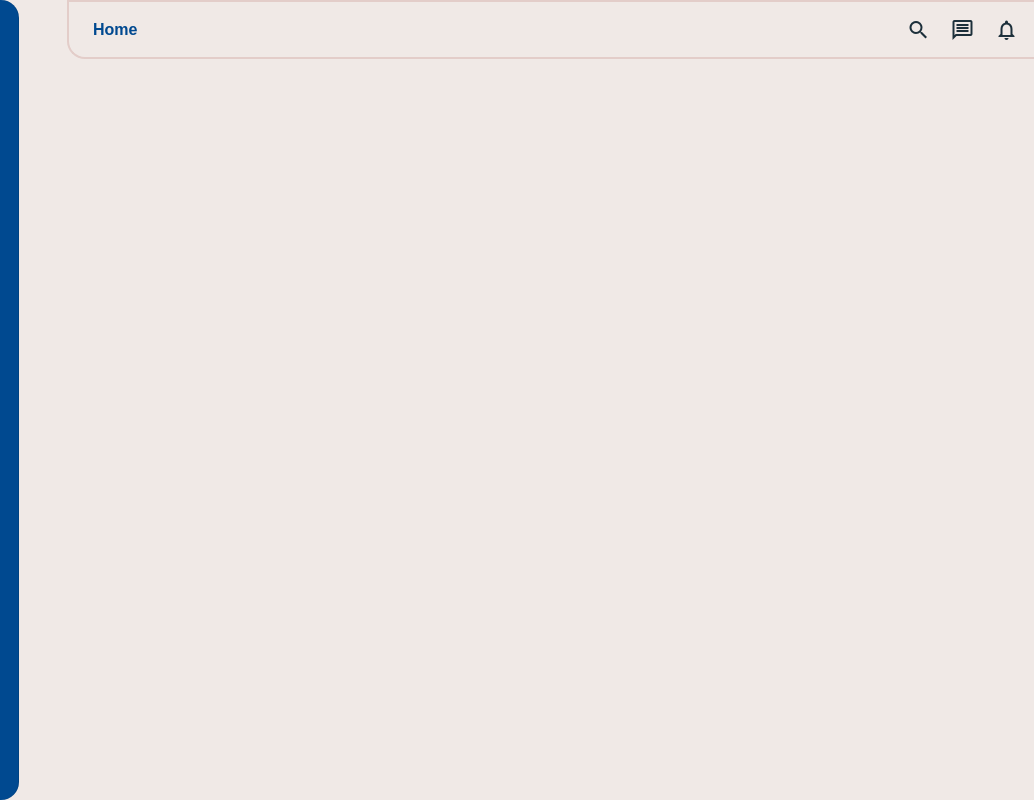
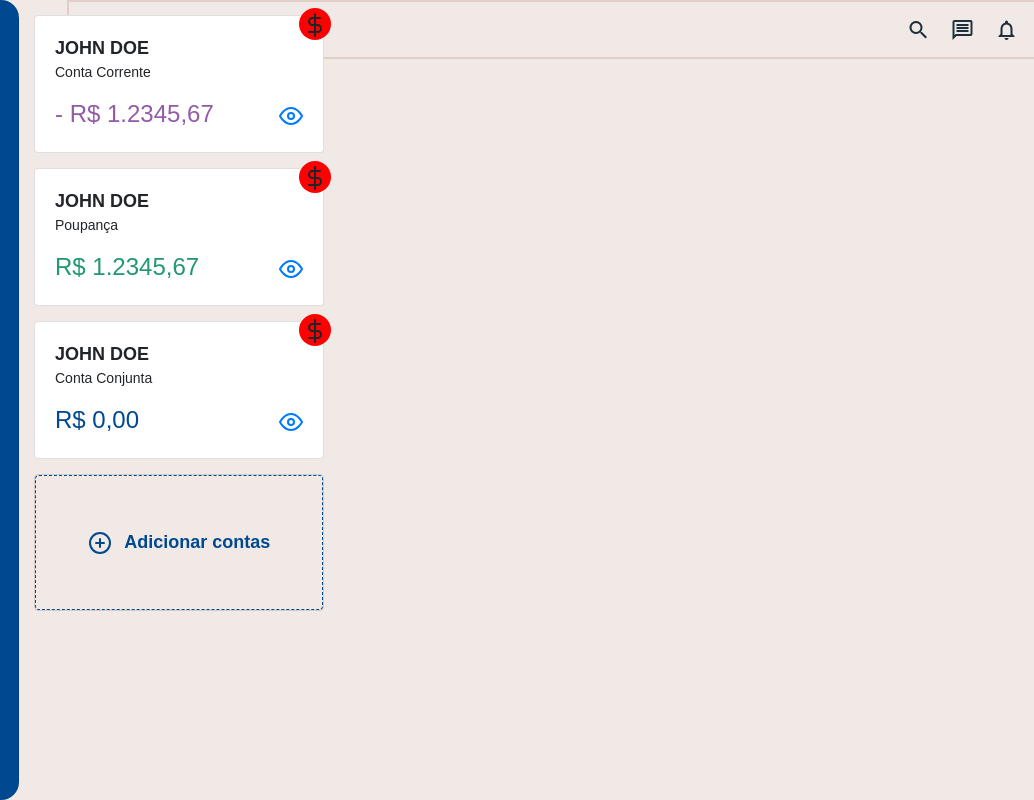
Before and after one commit to G2-D/rebranding-itau, a website built with webpack: page public/index.html in a window 1280 px wide. Shown: the full height of the page, 87-1121 px from the left. Built offline with nearby package versions, Linux system fonts and the light colour scheme; grey boxes are pictures that could not be loaded; a web font is replaced by a local one.

Commit message:
Nova branch

```diff
--- a/public/index.html
+++ b/public/index.html
@@ -78,7 +78,85 @@
                             </div>
                         </div>
                     </div>
-                </nav>
+				</nav>
+
+				<!-- #sidebar-account -->
+				<section class="sidebar-account">
+					<div class="col">
+						<div class="account-list">
+							<div class="card">
+								<div class="card-icon">
+									<span data-feather="dollar-sign"></span>
+								</div>
+								<div class="card-body">
+									<h6 class="card-title">
+										<strong>
+											JOHN DOE
+										</strong>
+										<span>
+											Conta Corrente
+										</span>
+									</h6>
+									<p class="card-text negative">
+										- R$ 1.2345,67
+										<a href="#" title="Ver fatura">
+											<span data-feather="eye"></span>
+										</a>
+									</p>
+								</div>
+							</div>
+							<div class="card">
+								<div class="card-icon">
+									<span data-feather="dollar-sign"></span>
+								</div>
+								<div class="card-body">
+									<h6 class="card-title">
+										<strong>
+											JOHN DOE
+										</strong>
+										<span>
+											Poupança
+										</span>
+									</h6>
+									<p class="card-text positive">
+										R$ 1.2345,67
+										<a href="#" title="Ver fatura">
+											<span data-feather="eye"></span>
+										</a>
+									</p>
+								</div>
+							</div>
+							<div class="card">
+								<div class="card-icon">
+									<span data-feather="dollar-sign"></span>
+								</div>
+								<div class="card-body">
+									<h6 class="card-title">
+										<strong>
+											JOHN DOE
+										</strong>
+										<span>
+											Conta Conjunta
+										</span>
+									</h6>
+									<p class="card-text">
+										R$ 0,00
+										<a href="#" title="Ver fatura">
+											<span data-feather="eye"></span>
+										</a>
+									</p>
+								</div>
+							</div>
+							<div class="card card-btn-add">
+								<button class="btn btn-add-account">
+									<span data-feather="plus-circle"></span>
+									Adicionar contas
+								</button>
+							</div>
+						</div>
+					</div>
+				</section>
+				<!-- /sidebar-account -->
             </main>
         </div>
     </div>
```
Also changed, not shown: public/assets/js/bundle.js.
